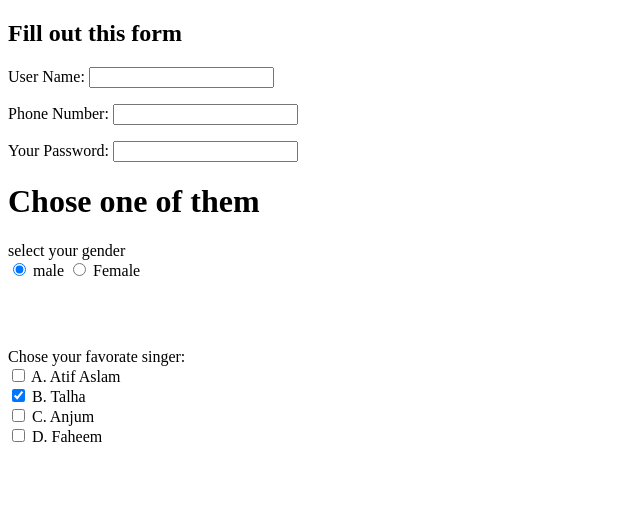
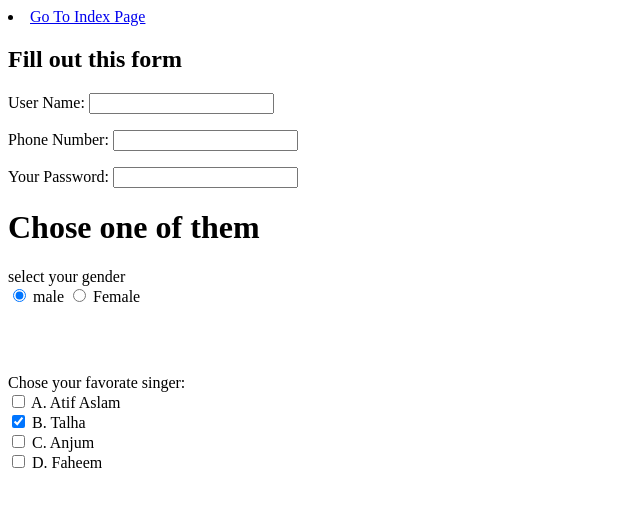
Before and after one commit to HassanAhmedGhori/my-1st-code, a plain HTML site: page Form/Form.html in a window 1280 px wide. Shown: the whole page, without its empty margins (0-640 px from the left). Drawn offline with Linux system fonts and the light colour scheme.

Commit message:
Renamed Index.html

```diff
--- a/Form/Form.html
+++ b/Form/Form.html
@@ -5,6 +5,7 @@
     <title>Form</title>
 </head>
 <body>
+     <li> <a href="../Index.html"> Go To Index Page </a> </li>
     <form >
         <h2>Fill out this form</h2>
         <p>User Name:  <input type="text" name="username" maxlength="10"> </p>
```
Also changed, not shown: Index.html (+1 -0 lines), table/table.html (renamed from Table/index.html).
